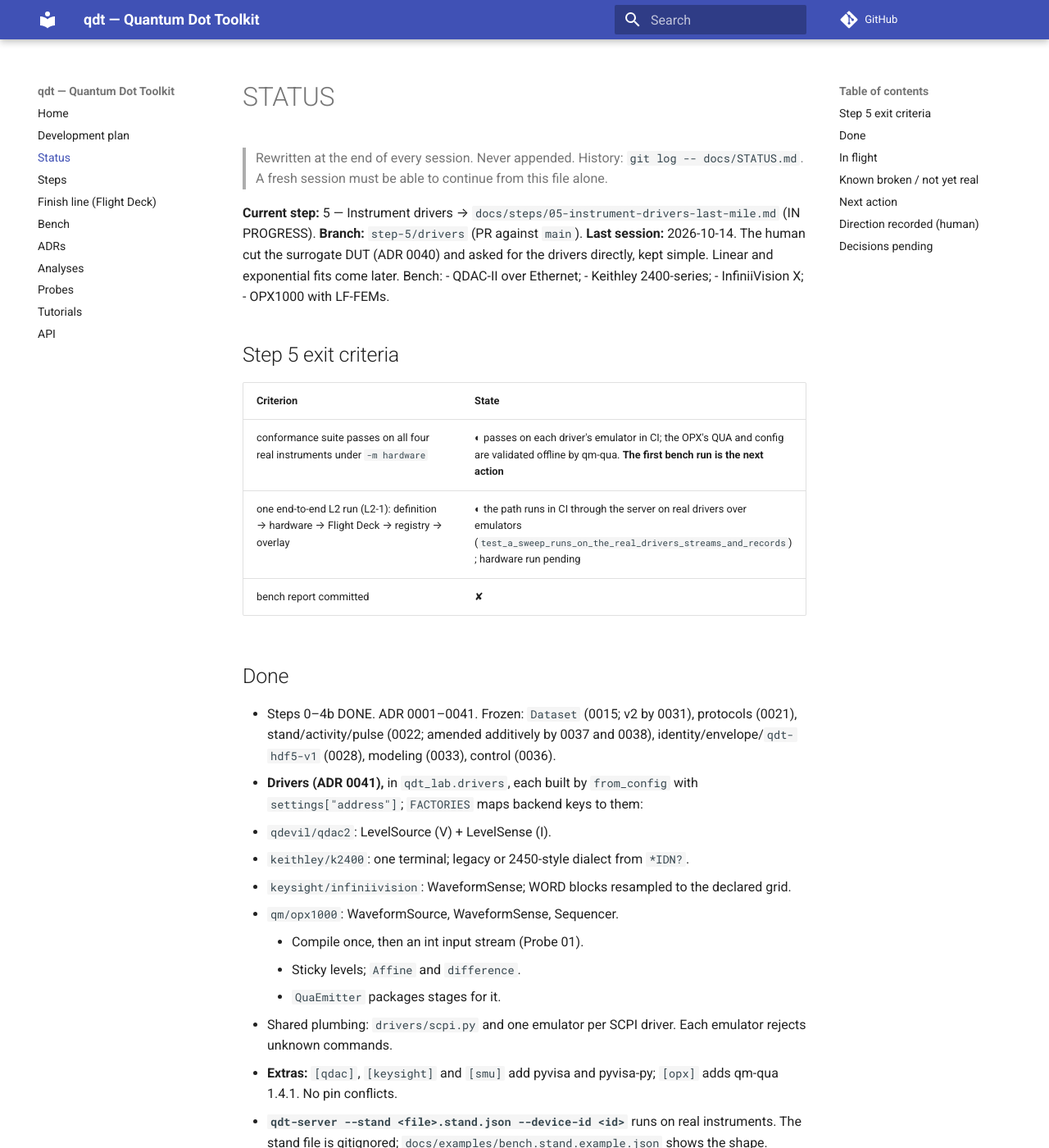
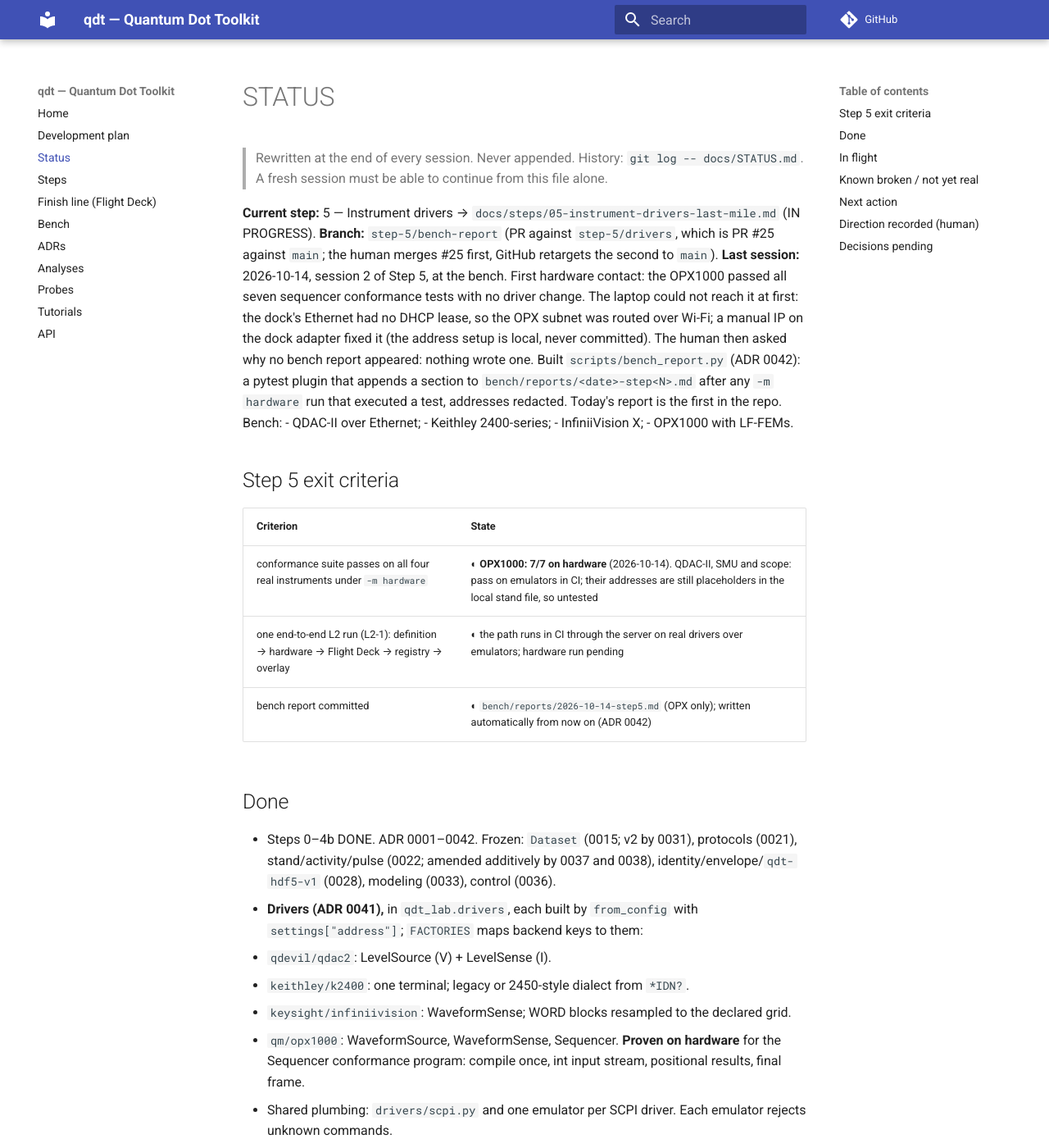
Before and after one commit to CowboyQuantum/qdt, an MkDocs documentation site: the page built from docs/STATUS.md, in a window 1280 px wide and 1400 px high. Shown: the whole window at 82% size. Built offline with MkDocs 1.6.1 and Material for MkDocs 9.7.7, drawn with Linux system fonts in a browser that asks for light colours; comment, search, counter and statistics services are not loaded; some of the changed text lies outside the part shown.

Commit message:
docs(adr): 0042 bench reports written by pytest; first bench report (OPX1000 7/7); STATUS, Step 5
Co-Authored-By: Claude Fable 5.1 <noreply@anthropic.com>

```diff
--- a/docs/STATUS.md
+++ b/docs/STATUS.md
@@ -4,9 +4,15 @@
 > A fresh session must be able to continue from this file alone.
 
 **Current step:** 5 — Instrument drivers → `docs/steps/05-instrument-drivers-last-mile.md` (IN PROGRESS).
-**Branch:** `step-5/drivers` (PR against `main`).
-**Last session:** 2026-10-14. The human cut the surrogate DUT (ADR 0040) and asked for the drivers
-directly, kept simple. Linear and exponential fits come later. Bench:
+**Branch:** `step-5/bench-report` (PR against `step-5/drivers`, which is PR #25 against `main`; the
+human merges #25 first, GitHub retargets the second to `main`).
+**Last session:** 2026-10-14, session 2 of Step 5, at the bench. First hardware contact: the OPX1000
+passed all seven sequencer conformance tests with no driver change. The laptop could not reach it at
+first: the dock's Ethernet had no DHCP lease, so the OPX subnet was routed over Wi-Fi; a manual IP on
+the dock adapter fixed it (the address setup is local, never committed). The human then asked why no
+bench report appeared: nothing wrote one. Built `scripts/bench_report.py` (ADR 0042): a pytest plugin
+that appends a section to `bench/reports/<date>-step<N>.md` after any `-m hardware` run that executed a
+test, addresses redacted. Today's report is the first in the repo. Bench:
 - QDAC-II over Ethernet;
 - Keithley 2400-series;
 - InfiniiVision X;
@@ -15,12 +21,12 @@ directly, kept simple. Linear and exponential fits come later. Bench:
 ## Step 5 exit criteria
 | Criterion | State |
 |---|---|
-| conformance suite passes on all four real instruments under `-m hardware` | ◐ passes on each driver's emulator in CI; the OPX's QUA and config are validated offline by qm-qua. **The first bench run is the next action** |
-| one end-to-end L2 run (L2-1): definition → hardware → Flight Deck → registry → overlay | ◐ the path runs in CI through the server on real drivers over emulators (`test_a_sweep_runs_on_the_real_drivers_streams_and_records`); hardware run pending |
-| bench report committed | ✘ |
+| conformance suite passes on all four real instruments under `-m hardware` | ◐ **OPX1000: 7/7 on hardware** (2026-10-14). QDAC-II, SMU and scope: pass on emulators in CI; their addresses are still placeholders in the local stand file, so untested |
+| one end-to-end L2 run (L2-1): definition → hardware → Flight Deck → registry → overlay | ◐ the path runs in CI through the server on real drivers over emulators; hardware run pending |
+| bench report committed | ◐ `bench/reports/2026-10-14-step5.md` (OPX only); written automatically from now on (ADR 0042) |
 
 ## Done
-- Steps 0–4b DONE. ADR 0001–0041. Frozen: `Dataset` (0015; v2 by 0031), protocols (0021),
+- Steps 0–4b DONE. ADR 0001–0042. Frozen: `Dataset` (0015; v2 by 0031), protocols (0021),
   stand/activity/pulse (0022; amended additively by 0037 and 0038), identity/envelope/`qdt-hdf5-v1`
   (0028), modeling (0033), control (0036).
 - **Drivers (ADR 0041),** in `qdt_lab.drivers`, each built by `from_config` with `settings["address"]`;
@@ -28,25 +34,30 @@ directly, kept simple. Linear and exponential fits come later. Bench:
   - `qdevil/qdac2`: LevelSource (V) + LevelSense (I).
   - `keithley/k2400`: one terminal; legacy or 2450-style dialect from `*IDN?`.
   - `keysight/infiniivision`: WaveformSense; WORD blocks resampled to the declared grid.
-  - `qm/opx1000`: WaveformSource, WaveformSense, Sequencer.
-    - Compile once, then an int input stream (Probe 01).
-    - Sticky levels; `Affine` and `difference`.
-    - `QuaEmitter` packages stages for it.
+  - `qm/opx1000`: WaveformSource, WaveformSense, Sequencer. **Proven on hardware** for the Sequencer
+    conformance program: compile once, int input stream, positional results, final frame.
   - Shared plumbing: `drivers/scpi.py` and one emulator per SCPI driver. Each emulator rejects unknown
     commands.
-- **Extras:** `[qdac]`, `[keysight]` and `[smu]` add pyvisa and pyvisa-py; `[opx]` adds qm-qua 1.4.1. No
-  pin conflicts.
+- **Extras:** `[qdac]`, `[keysight]` and `[smu]` add pyvisa and pyvisa-py; `[opx]` adds qm-qua 1.4.1.
 - **`qdt-server --stand <file>.stand.json --device-id <id>`** runs on real instruments. The stand file
-  is gitignored; `docs/examples/bench.stand.example.json` shows the shape.
-- 311 Python tests (+5 Postgres-parametrized), 4 skipped (single-terminal SMU), 23 hardware-only; Flight
+  is gitignored; `docs/examples/example_stand/bench.stand.example.json` shows the shape.
+- **Bench reports (ADR 0042):** `scripts/bench_report.py`, loaded by `-p bench_report` from
+  `pyproject.toml` (`pythonpath = ["scripts"]`, `bench_step = "5"`). One file per day, one `## Run`
+  section per run, per-backend and per-test tables, commit and dirty flag, first line of each failure.
+  Written only when a `hardware` test passed or failed (not when all skipped; never in CI). Redacts
+  `QDT_*_ADDRESS` values, IPv4, VISA strings and `*.stand.json` names. Five L0 tests via `pytester`.
+- 316 Python tests (+5 Postgres-parametrized), 4 skipped (single-terminal SMU), 23 hardware-only; Flight
   Deck 68 unit tests and 4 e2e.
 
 ## In flight
-- Nothing uncommitted. The PR for `step-5/drivers` awaits review.
+- Nothing uncommitted. PR #25 (`step-5/drivers`) awaits review; this session's PR stacks on it.
 
 ## Known broken / not yet real
-- **No driver has touched hardware.** Every SCPI command is from the manuals and listed in each driver's
-  docstring. The emulators encode the same reading, so the first `-m hardware` run is the real check.
+- **Three drivers have not touched hardware:** QDAC-II, Keithley, InfiniiVision X. Their SCPI is from
+  the manuals; the emulators encode the same reading. The local `bench.stand.json` still has placeholder
+  addresses for them (the session checked: the hostnames do not resolve).
+- **qm-qua deprecation:** the OPX driver's QUA config carries a `version` key that qm-qua 1.4.1 warns
+  is deprecated since 1.2.2 and removed in 2.0. Drop it next time the driver is touched.
 - **OPX calibration constants** (`INTEGRATION_TO_VOLTS`, `RAW_ADC_TO_VOLTS`) are assumptions until an
   OPX AO → AI loopback at a known level.
 - **QDAC-II load:** driving the 50 Ω OPX input from the QDAC (L2-1) needs the load check in BENCH.md § L2.
@@ -63,15 +74,19 @@ directly, kept simple. Linear and exponential fits come later. Bench:
 
 ## Next action
 **Human, at the bench:**
-1. Export `QDT_QDAC2_ADDRESS`, `QDT_SMU_ADDRESS`, `QDT_SCOPE_ADDRESS` and `QDT_OPX_ADDRESS`, then run
-   `uv run pytest packages/qdt-lab -m hardware -v`. A session can fix the failures, driver and emulator
-   together.
-2. Write a local `bench.stand.json` from the example, and run
+1. Merge PR #25, then this session's PR.
+2. Put the QDAC-II, SMU and scope addresses into the local `bench.stand.json` (the OPX one is in).
+   Make sure the dock Ethernet adapter still has its manual IP on the instruments' subnet. Then, from a
+   session or a shell (a session reads the addresses out of the stand file):
+   `uv run pytest packages/qdt-lab -m hardware -v`. The report appends itself; commit it. A session
+   can fix the failures, driver and emulator together.
+3. Set the scope's trigger to Auto first, or its tests hang until the VISA timeout.
+4. Write `bench.stand.json`'s channels for what is actually cabled, and run
    `uv run python -m qdt_server --stand bench.stand.json --device-id <id> --ui apps/flightdeck/dist`
    for a first sweep in the browser.
 
-**Then:** the OPX calibration constants; the L1 and L2 suites in `bench/` with the dated report; and
-the linear and exponential fits as curated methods.
+**Then:** the OPX calibration constants; the L1 and L2 suites in `bench/` with their reports; and the
+linear and exponential fits as curated methods.
 
 ## Direction recorded (human)
 - **2026-10-13:** web app end state. Curated analyses only. The control path came before the drivers
@@ -82,7 +97,8 @@ the linear and exponential fits as curated methods.
   - the operating point comes before Step 5 (ADR 0038);
   - wall-clock CI gates are advisory (ADR 0039);
   - no surrogate DUT (ADR 0040);
-  - drivers first, simple; fits later (ADR 0041).
+  - drivers first, simple; fits later (ADR 0041);
+  - bench reports must appear by themselves after a hardware run (ADR 0042).
 
 ## Decisions pending
 - A default operating point per device (not in ADR 0038).
```
Also changed, not shown: bench/reports/2026-10-14-step5.md (added, +23 -0 lines), docs/adr/0042-bench-reports-written-by-pytest.md (added, +43 -0 lines), docs/adr/README.md (+1 -0 lines), docs/steps/05-instrument-drivers-last-mile.md (+3 -0 lines).
